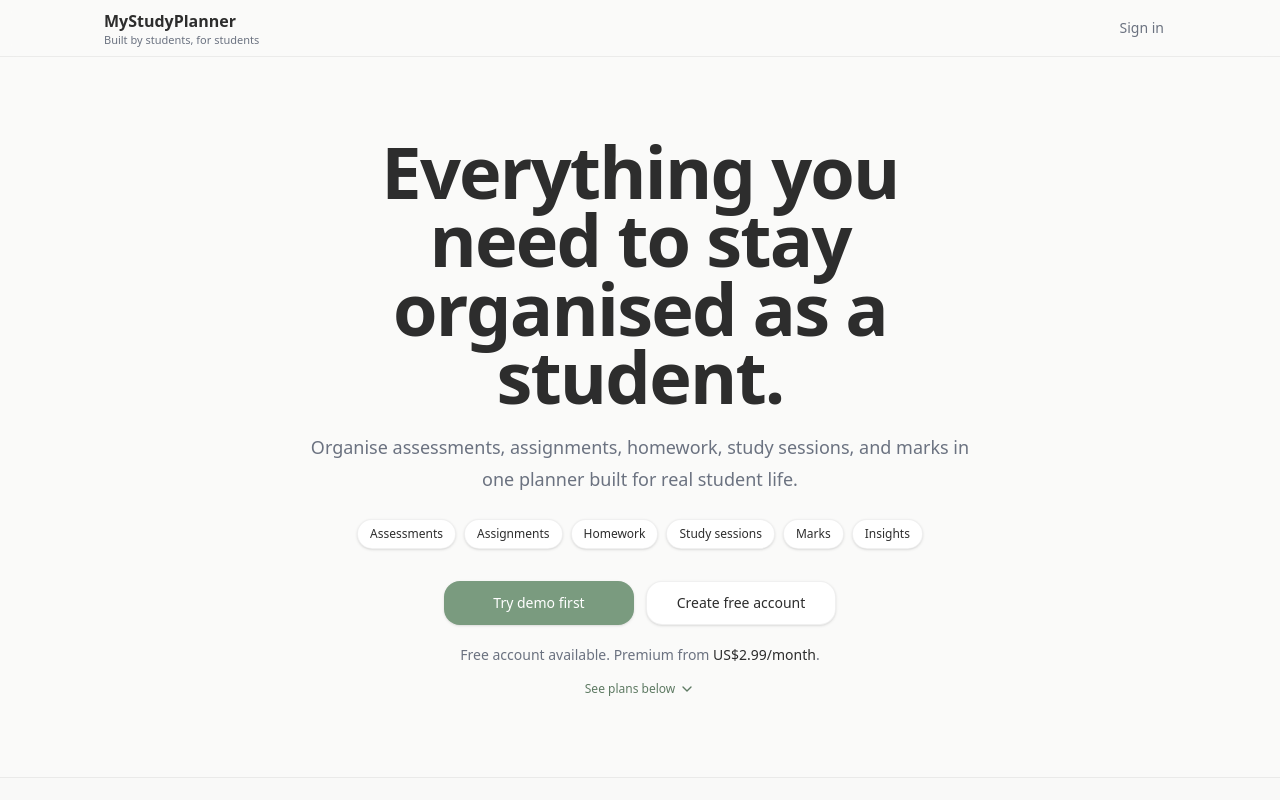
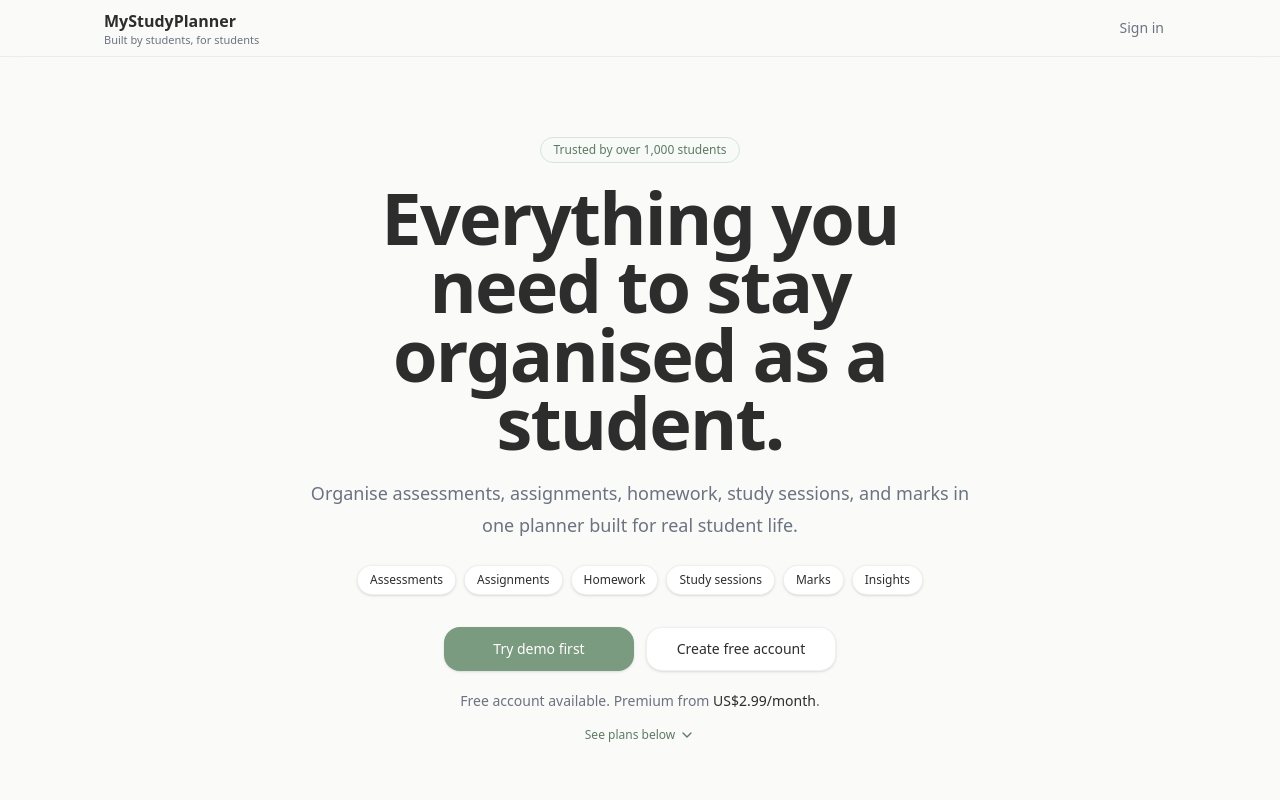
Before and after one commit to kaicrotty88/MyStudyPlanner, a Next.js app: page / in a window 1280 px wide. Shown: the top 800 px of the page. Built offline with nearby package versions, Linux system fonts and the light colour scheme; no server answers.

Commit message:
homepage redo v33

```diff
--- a/app/page.tsx
+++ b/app/page.tsx
@@ -1,4 +1,3 @@
-// app/page.tsx
 import type { Metadata } from "next";
 import Link from "next/link";
 import { Check, ChevronDown } from "lucide-react";
@@ -151,7 +150,11 @@ export default async function Page() {
           </div>
 
           <div className="mx-auto flex max-w-4xl flex-col items-center justify-center px-6 py-14 text-center md:px-10 md:py-20">
-            <h1 className="mx-auto max-w-[13ch] text-5xl font-semibold tracking-tight text-foreground md:text-7xl md:leading-[0.95]">
+            <div className="inline-flex items-center rounded-full border border-[#D7E4D9] bg-[#F7FAF7] px-3 py-1 text-xs font-medium text-[#5E7A63]">
+              Trusted by over 1,000 students
+            </div>
+
+            <h1 className="mx-auto mt-5 max-w-[13ch] text-5xl font-semibold tracking-tight text-foreground md:text-7xl md:leading-[0.95]">
               Everything you need to stay organised as a student.
             </h1>
 
```
